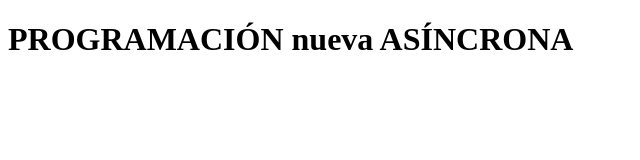
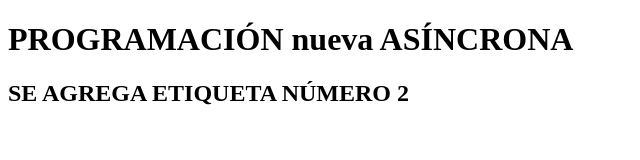
Before and after one commit to moncadajohn/node, a plain HTML site: page index.html in a window 1280 px wide. Shown: the whole page, without its empty margins (0-640 px from the left). Drawn offline with Linux system fonts and the light colour scheme.

Commit message:
se agrega una nueva etiqueta h2

```diff
--- a/index.html
+++ b/index.html
@@ -8,5 +8,6 @@
 </head>
 <body>
     <h1> PROGRAMACIÓN nueva ASÍNCRONA</h1>
+    <h2>SE AGREGA ETIQUETA NÚMERO 2</h2>
 </body>
 </html>
```
